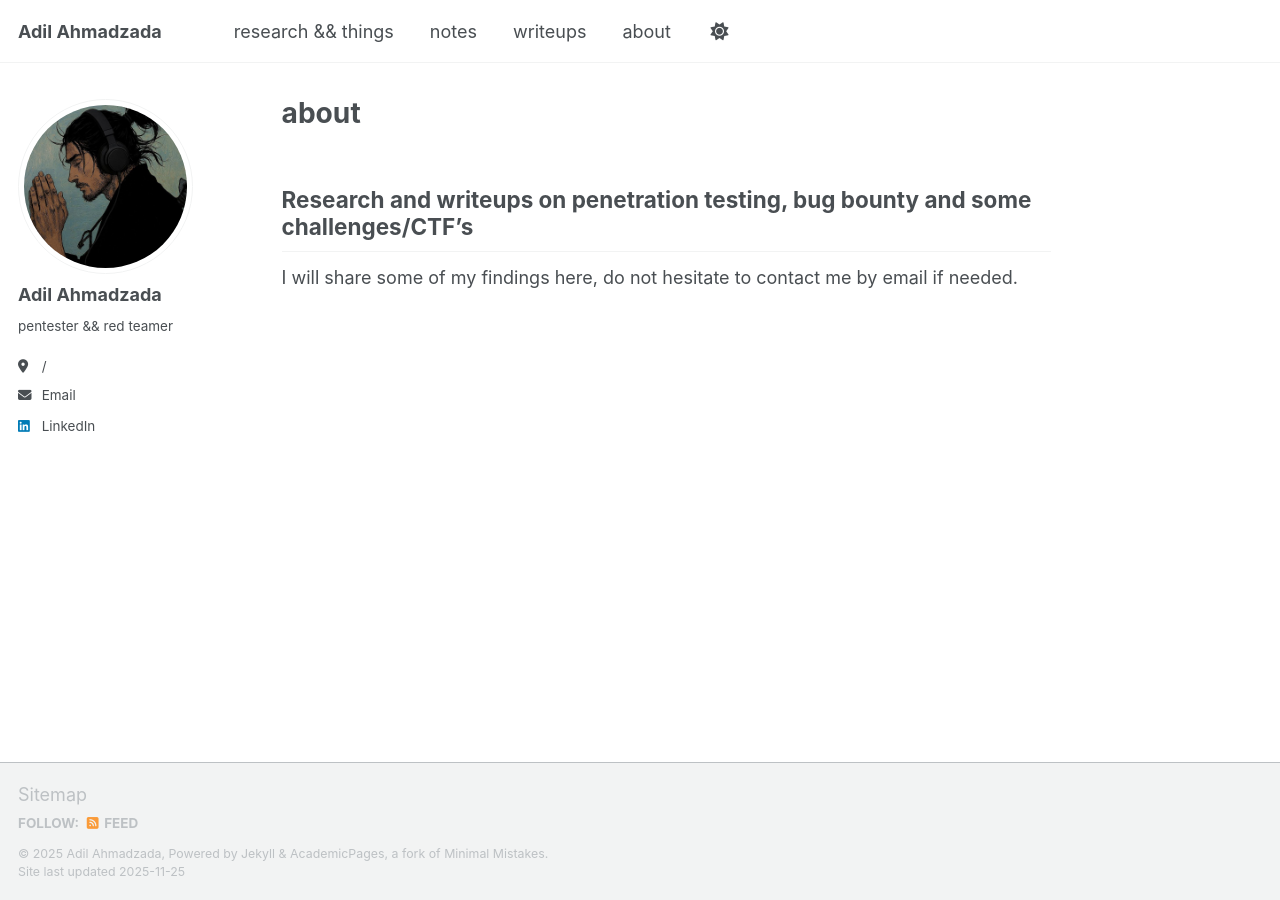
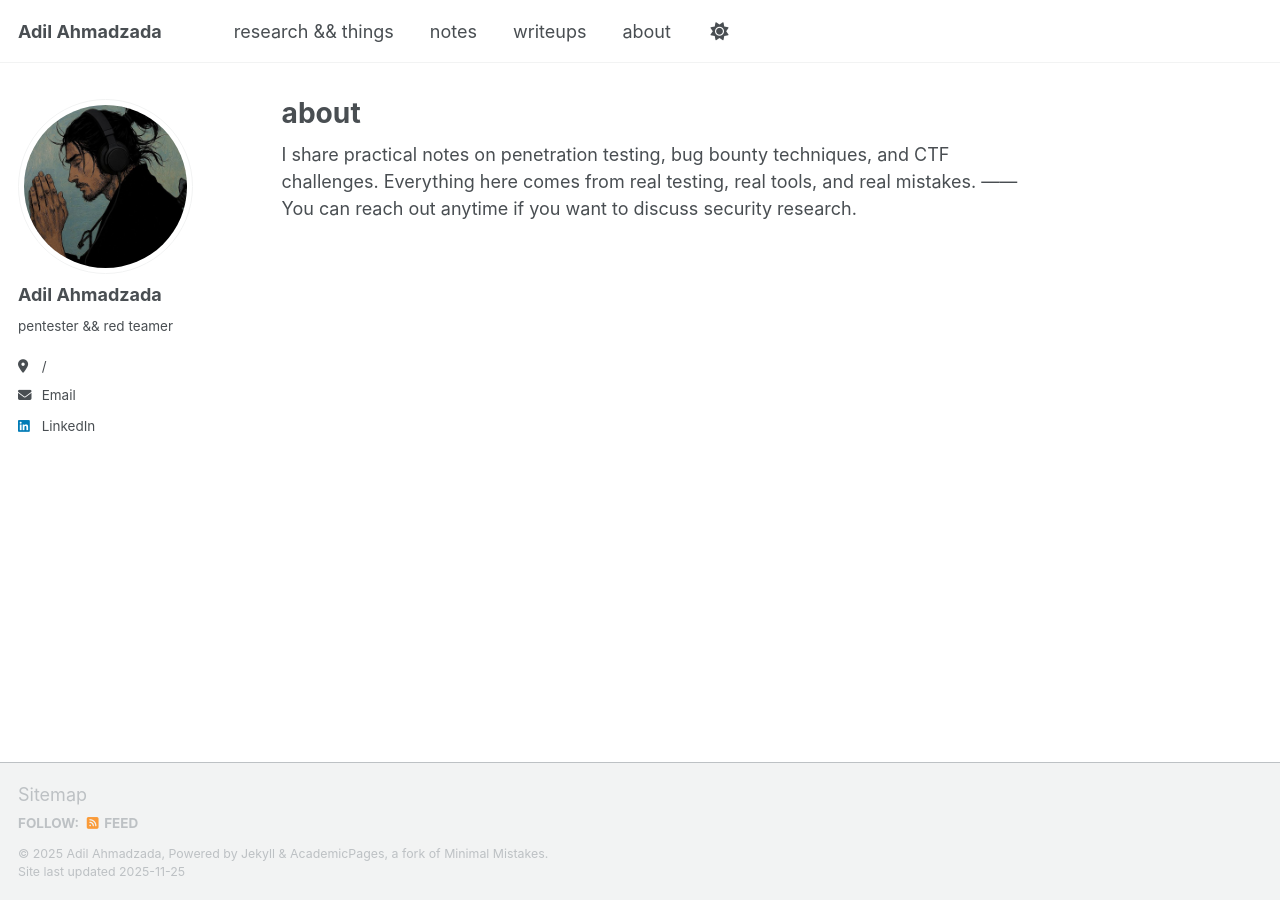
Before and after one commit to adilaxmdv/adilaxmdv.github.io, a Jekyll site: the page built from _pages/about.md, in a window 1280 px wide. Built offline with Jekyll 4.4.1, drawn with Linux system fonts in a browser that asks for light colours; a script that is not in the unit is left out.

Commit message:
modified:   _pages/about.md 	new file:   index.md

```diff
--- a/_pages/about.md
+++ b/_pages/about.md
@@ -4,6 +4,7 @@ title: "about"
 author_profile: true
 
 ---
-Research and writeups on penetration testing, bug bounty and some challenges/CTF’s
+I share practical notes on penetration testing, bug bounty techniques, and CTF challenges.
+Everything here comes from real testing, real tools, and real mistakes.
 ------
-I will share some of my findings here, do not hesitate to contact me by email if needed.
+You can reach out anytime if you want to discuss security research.
```
Also changed, not shown: index.md (added, +18 -0 lines).
